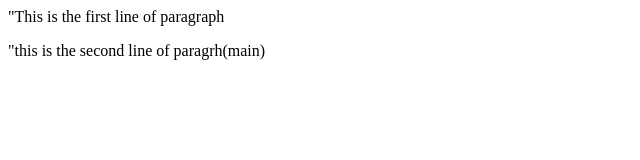
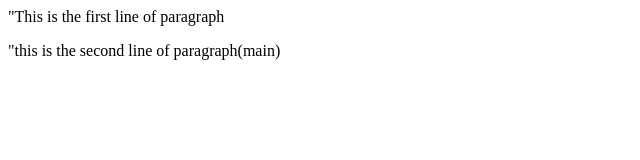
Before and after one commit to Pooja-malipatil/localrepo, a plain HTML site: page index.html in a window 1280 px wide. Shown: the full height of the page, 0-640 px from the left. Drawn offline with Linux system fonts and the light colour scheme.

```diff
--- a/index.html
+++ b/index.html
@@ -1,2 +1,2 @@
 <p>"This is the first line of paragraph</p>
-<p>"this is the second line of paragrh(main)</p>
+<p>"this is the second line of paragraph(main)</p>
```
